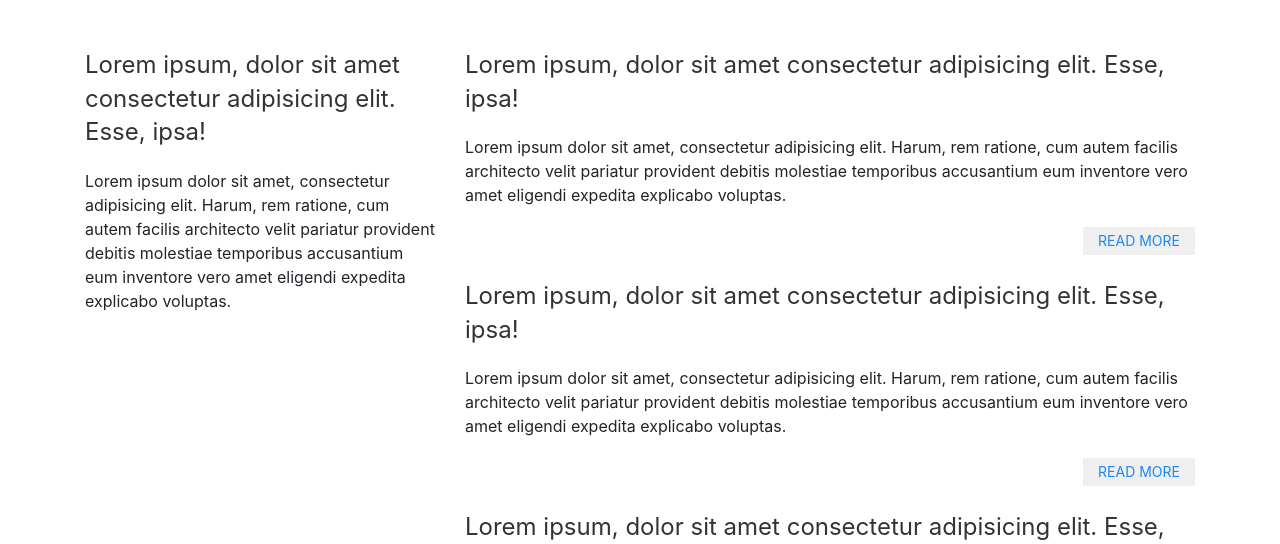
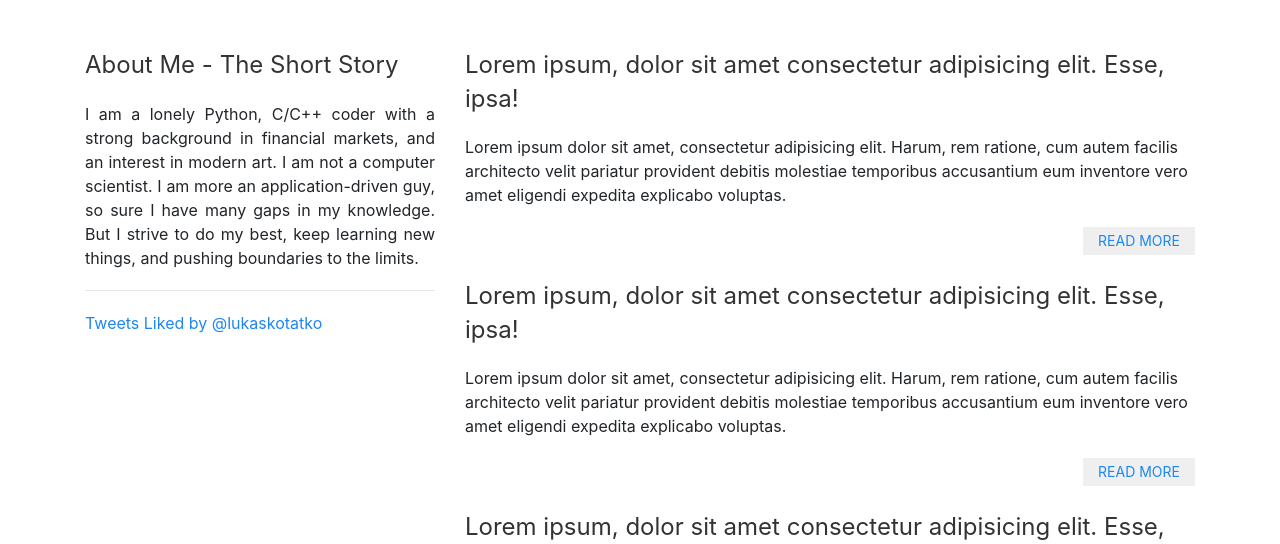
Before and after one commit to ExperimentalHypothesis/personal-blog, a Flask app: page / in a window 1280 px wide. Shown: the part 56-600 px from the top of the page. Run offline with Flask 2, Linux system fonts and the light colour scheme; some libraries are stand-ins or nearby versions.

Commit message:
twitter feed

```diff
--- a/application/routes.py
+++ b/application/routes.py
@@ -4,6 +4,10 @@ from flask import render_template, url_for, redirect, flash, request
 from flask import current_app as app
 from .forms import ContactForm
 from .models import db, MessageModel
+
+@app.route('/')
+def index():
+    return render_template("posts.html")
 
 @app.route('/about')
 def about():
--- a/application/static/css/style.css
+++ b/application/static/css/style.css
@@ -1,3 +1,3 @@
-.container-fluid{
+/* .container-fluid{
     border-style: solid;
-}
+} */
--- a/application/templates/about.html
+++ b/application/templates/about.html
@@ -3,7 +3,7 @@
 {% block content %}
 
     <div class="container" style="text-align: justify">
-        <h1>About Me</h1>
+        <h1>About Me - The Long Story</h1>
         <hr>
         <p>I am a self-taught programmer with a primary focus on Python and C/C++. I started to learn to code when I was daytrader on CME derivate exchange, as I wanted to automate some of my strategies.</p>
 
--- a/application/templates/partials/navbar-top.html
+++ b/application/templates/partials/navbar-top.html
@@ -1,5 +1,5 @@
 <nav class="navbar navbar-expand-lg navbar-light bg-light">
-    <a style="margin-left:100px" uk-icon="home" href="#"></a>
+    <a style="margin-left:100px" uk-icon="home" href="{{ url_for('index')}}"></a>
 
 <!--
     .uk-icon-home -->
--- a/application/templates/posts.html
+++ b/application/templates/posts.html
@@ -3,10 +3,21 @@
 {% block content %}
 <div class="row">
 
-    <div class="container col-sm-4">
-        <h3>Lorem ipsum, dolor sit amet consectetur adipisicing elit. Esse, ipsa!</h3>
-        <p>Lorem ipsum dolor sit amet, consectetur adipisicing elit. Harum, rem ratione, cum autem facilis architecto velit pariatur provident debitis molestiae temporibus accusantium eum inventore vero amet eligendi expedita explicabo voluptas.</p>
+    <div class="container col-sm-4" style="text-align: justify">
+
+        <div>
+            <h3>About Me - The Short Story</h3>
+            <p>I am a lonely Python, C/C++ coder with a strong background in financial markets, and an interest in modern art. I am not a computer scientist. I am more an application-driven guy, so sure I have many gaps in my knowledge. But I strive to do my best, keep learning new things, and pushing boundaries to the limits.</p>
+        </div>
+
+        <hr>
+        <div>
+            <a class="twitter-timeline" data-theme="light" href="https://twitter.com/lukaskotatko/likes?ref_src=twsrc%5Etfw">Tweets Liked by @lukaskotatko</a> <script async src="https://platform.twitter.com/widgets.js" charset="utf-8"></script>
+        </div>
+
     </div>
+
+
 
     <div class="container col-sm-8">
 
```
